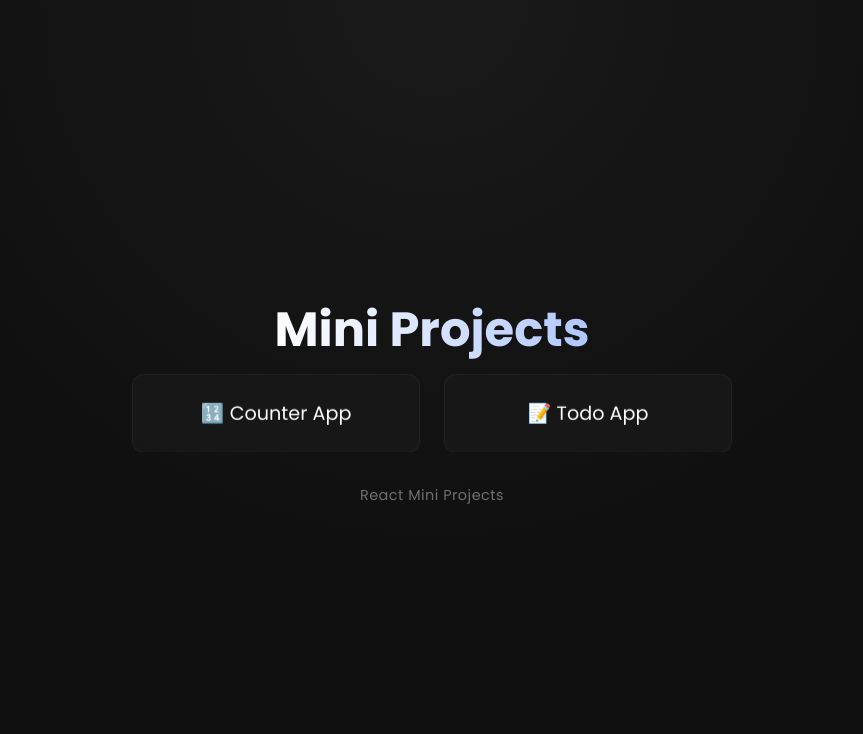
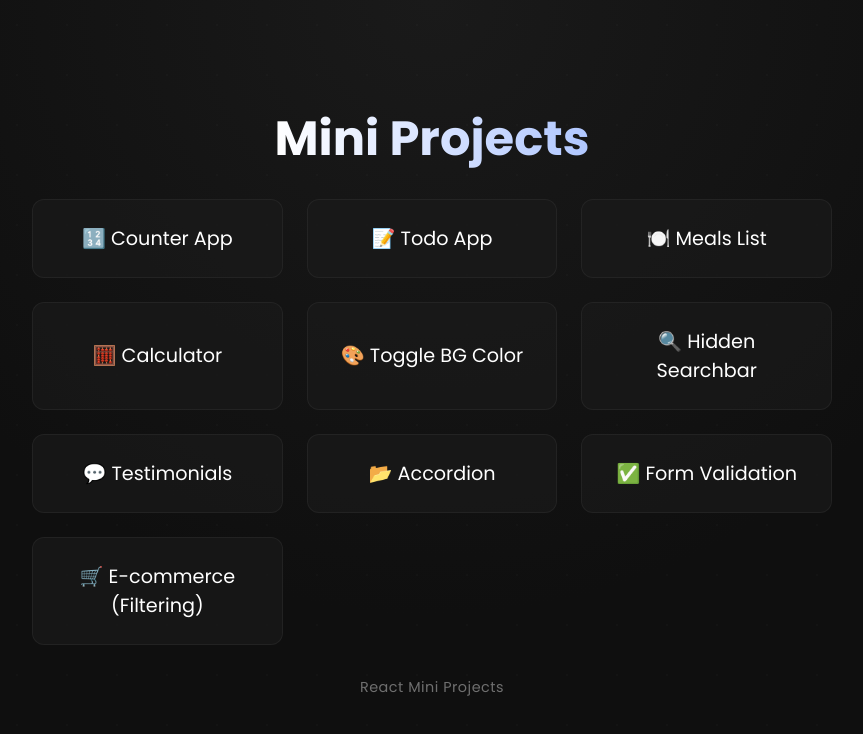
Before and after one commit to Hrisshhii/react-practice, a React (Vite) app in the folder MiniProjects/: page / in a window 1280 px wide. Shown: the top 734 px of the page, without its empty margins (208-1071 px from the left). Built offline with nearby package versions, Linux system fonts and the light colour scheme.

Commit message:
Adding all miniproject names and fixing css for home page

```diff
--- a/MiniProjects/src/App.jsx
+++ b/MiniProjects/src/App.jsx
@@ -11,6 +11,7 @@ function App() {
         <Route path="/" element={<Home />}/>
         <Route path="/counter" element={<Counter />}/>
         <Route path="/todo" element={<Todo />}/>
+        {/* <Route path="/mealslist" element={}/> */}
       </Routes>
     </>
   )
--- a/MiniProjects/src/components/Home.css
+++ b/MiniProjects/src/components/Home.css
@@ -1,12 +1,15 @@
 .home::before {
     content: "";
-    position: relative;
+    position: absolute;
+    inset: 0;
     background-image: radial-gradient(rgba(255,255,255,0.04) 1px, transparent 1px);
-    background-size: 40px 40px;
+    background-size: 50px 50px;
     pointer-events: none;
+    opacity: 0.4;
 }
 
 .home{
+    position: relative;
     font-family: 'Poppins',sans-serif;
     min-height: 100vh;
     background: radial-gradient(circle at top, #1a1a1a 0%, #0f0f0f 60%);
@@ -20,7 +23,7 @@
 
 .title{
     font-size: 3rem;
-    margin-bottom: 0.5rem;
+    margin-bottom: 1.5rem;
     background: linear-gradient(90deg, #ffffff, #b0c7ff);
     background-clip: text;
     -webkit-background-clip: text;
@@ -30,10 +33,10 @@
 
 .projects{
     display: grid;
-    grid-template-columns: repeat(auto-fit,minmax(180px,1fr));
+    grid-template-columns: repeat(auto-fit,minmax(200px,1fr));
     gap: 1.5rem;
     width: 80%;
-    max-width: 600px;
+    max-width: 800px;
     animation: fadeUp 0.8s ease forwards;
 }
 
@@ -64,6 +67,13 @@
 
 
 .card{
+
+    display: flex;
+    flex-direction: column;
+    justify-content: center;
+    align-items: center;
+    gap: 0.5rem;
+
     text-decoration: none;
     color: white;
     background: rgba(26,26,26,0.7);
@@ -71,14 +81,13 @@
     -webkit-backdrop-filter: blur(10px) saturate(120%);
     padding: 1.5rem;
     border-radius: 12px;
-    text-align: center;
     font-size: 1.2rem;
     transition: all 0.2s ease;
     border: 1px solid rgba(255,255,255,0.05);
     position:relative;
     overflow: hidden;
-    animation: float 6s ease-in-out infinite;
     cursor: pointer;
+    text-align: center;
 }
 
 @keyframes float {
@@ -90,6 +99,7 @@
     transform: translateY(-5px) scale(1.02);
     background: linear-gradient(145deg, #1f1f1f, #151515);;
     box-shadow: 0 10px 20px rgba(0,0,0,0.6), 0 0 12px rgba(255,255,255,0.05);
+    animation: float 6s ease-in-out infinite;
 }
 
 .card:active{
--- a/MiniProjects/src/components/Home.jsx
+++ b/MiniProjects/src/components/Home.jsx
@@ -7,6 +7,14 @@ export const Home = () => {
       <div className="projects">
         <Link to="/counter" className="card">🔢 Counter App</Link>
         <Link to="/todo" className="card">📝 Todo App</Link>
+        <Link to="/mealslist" className="card">🍽️ Meals List</Link>
+        <Link to="/calculator" className="card">🧮 Calculator</Link>
+        <Link to="/togglebgcolor" className="card">🎨 Toggle BG Color</Link>
+        <Link to="/hiddensearchbar" className="card">🔍 Hidden Searchbar</Link>
+        <Link to="/testimonials" className="card">💬 Testimonials</Link>
+        <Link to="/accordion" className="card">📂 Accordion</Link>
+        <Link to="/formvalidation" className="card">✅ Form Validation</Link>
+        <Link to="/ecommercefiltering" className="card">🛒 E-commerce (Filtering)</Link>
       </div>
       <p className="footer">React Mini Projects</p>
     </div>
```
